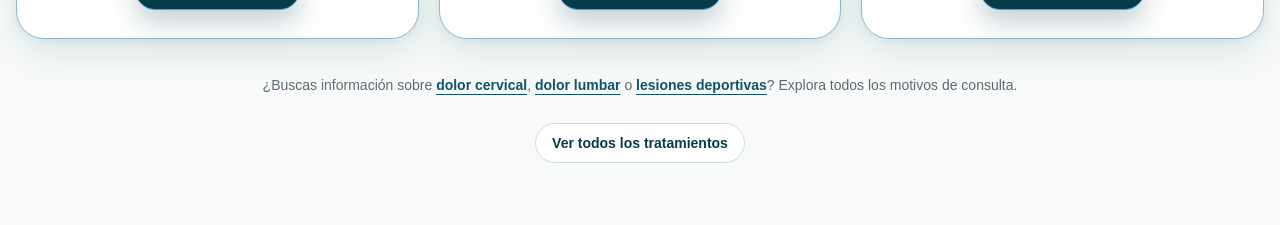
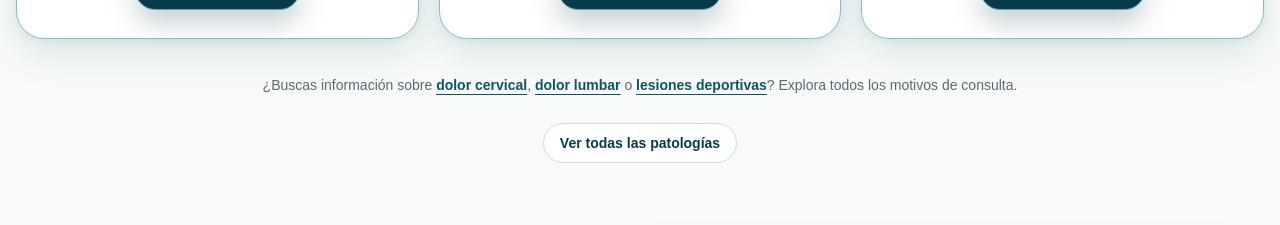
Before and after one commit to AltamiraSoftware/borja-fisio-landing, a Next.js app: page / in a window 1280 px wide. Shown: the part 3640-3865 px from the top of the page. Built offline with nearby package versions, Linux system fonts and the light colour scheme; no server answers.

Commit message:
seo: link directly to canonical pathology routes from site content

```diff
--- a/src/components/landing/Services.tsx
+++ b/src/components/landing/Services.tsx
@@ -45,8 +45,8 @@ export function Services() {
             );
           })}
         </div>
-        <p className="mx-auto mt-8 max-w-3xl text-center text-sm leading-7 text-[var(--color-muted)]">¿Buscas información sobre <Link href="/tratamientos/dolor-cervical" className="font-semibold text-[#0F5366] underline underline-offset-4">dolor cervical</Link>, <Link href="/tratamientos/dolor-lumbar" className="font-semibold text-[#0F5366] underline underline-offset-4">dolor lumbar</Link> o <Link href="/tratamientos/lesiones-deportivas" className="font-semibold text-[#0F5366] underline underline-offset-4">lesiones deportivas</Link>? Explora todos los motivos de consulta.</p>
-        <div className="mt-6 flex justify-center"><Button href="/tratamientos" variant="ghost" size="sm">Ver todos los tratamientos</Button></div>
+        <p className="mx-auto mt-8 max-w-3xl text-center text-sm leading-7 text-[var(--color-muted)]">¿Buscas información sobre <Link href="/patologias/dolor-cervical" className="font-semibold text-[#0F5366] underline underline-offset-4">dolor cervical</Link>, <Link href="/patologias/dolor-lumbar" className="font-semibold text-[#0F5366] underline underline-offset-4">dolor lumbar</Link> o <Link href="/patologias/lesiones-deportivas" className="font-semibold text-[#0F5366] underline underline-offset-4">lesiones deportivas</Link>? Explora todos los motivos de consulta.</p>
+        <div className="mt-6 flex justify-center"><Button href="/patologias" variant="ghost" size="sm">Ver todas las patologías</Button></div>
       </div>
     </section>
   );
```
